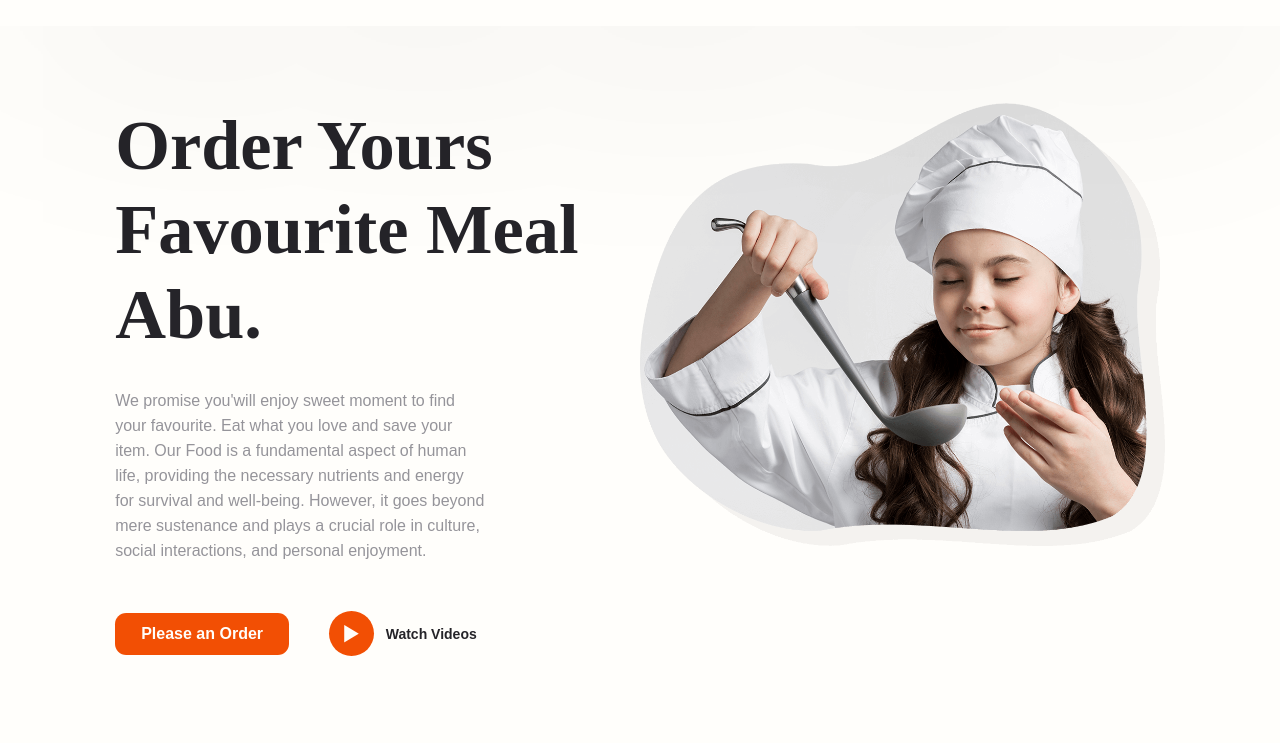
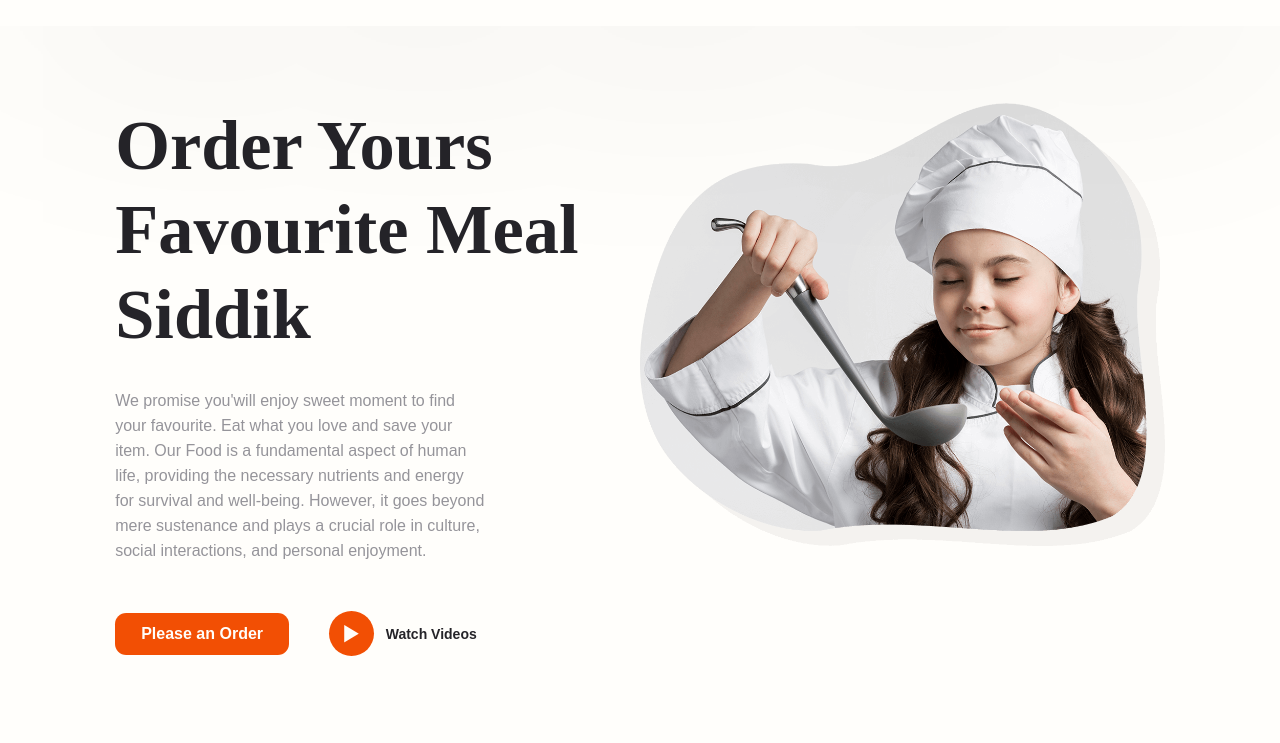
Before and after one commit to Siddik2202/Food-Delivery, a plain HTML site: page index.html in a window 1280 px wide. Shown: the part 57-800 px from the top of the page. Drawn offline with nearby package versions, Linux system fonts and the light colour scheme.

Commit message:
Update meal name from Abu to Siddik in index.html

```diff
--- a/index.html
+++ b/index.html
@@ -49,7 +49,7 @@
 
 <section class="home" id="home">
     <div class="home-content">
-        <h1>Order Yours <br> Favourite Meal Abu. </h1>
+        <h1>Order Yours <br> Favourite Meal Siddik </h1>
         <p>We promise you'will enjoy sweet moment to find your favourite. Eat what you love and save your item.
              Our Food is a fundamental aspect of human life, providing the necessary nutrients and energy for
              survival and well-being. However, it goes beyond mere sustenance and plays a crucial role in culture,
```
